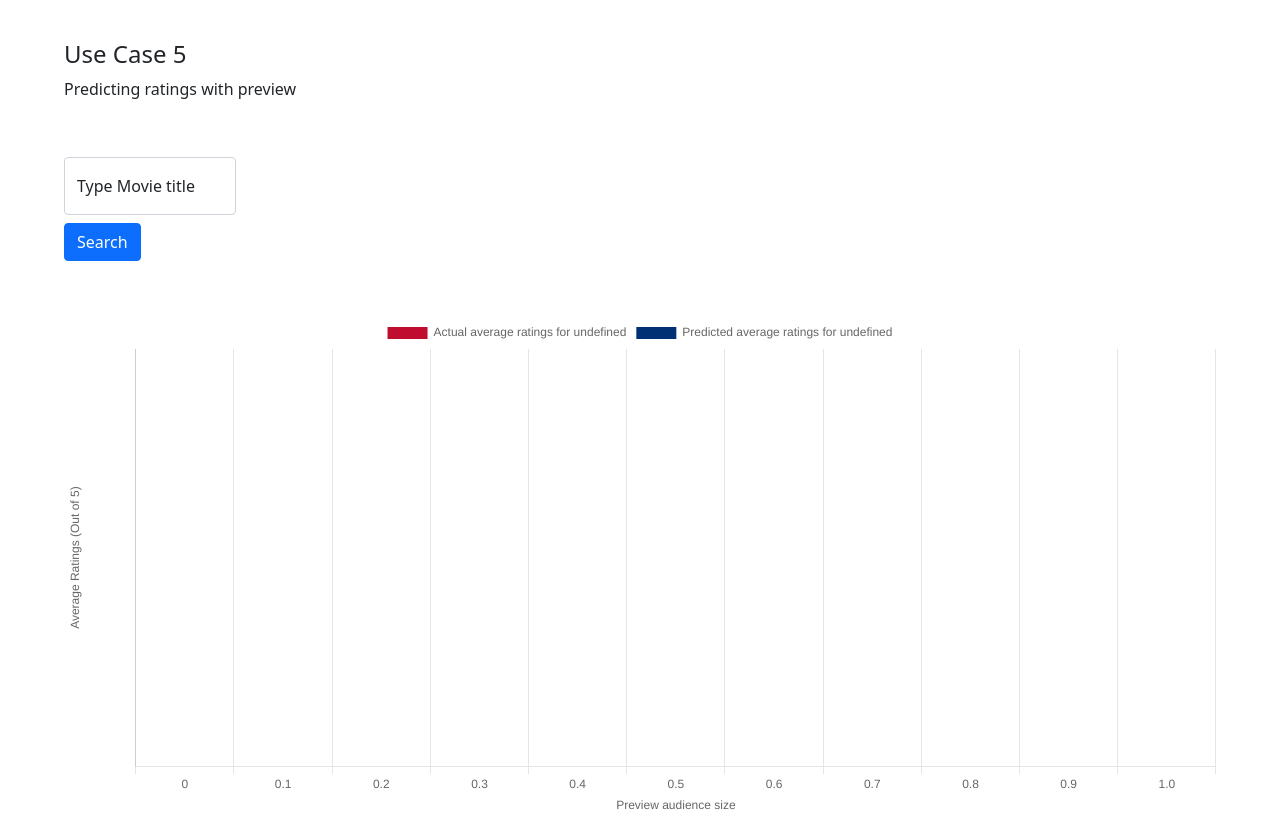
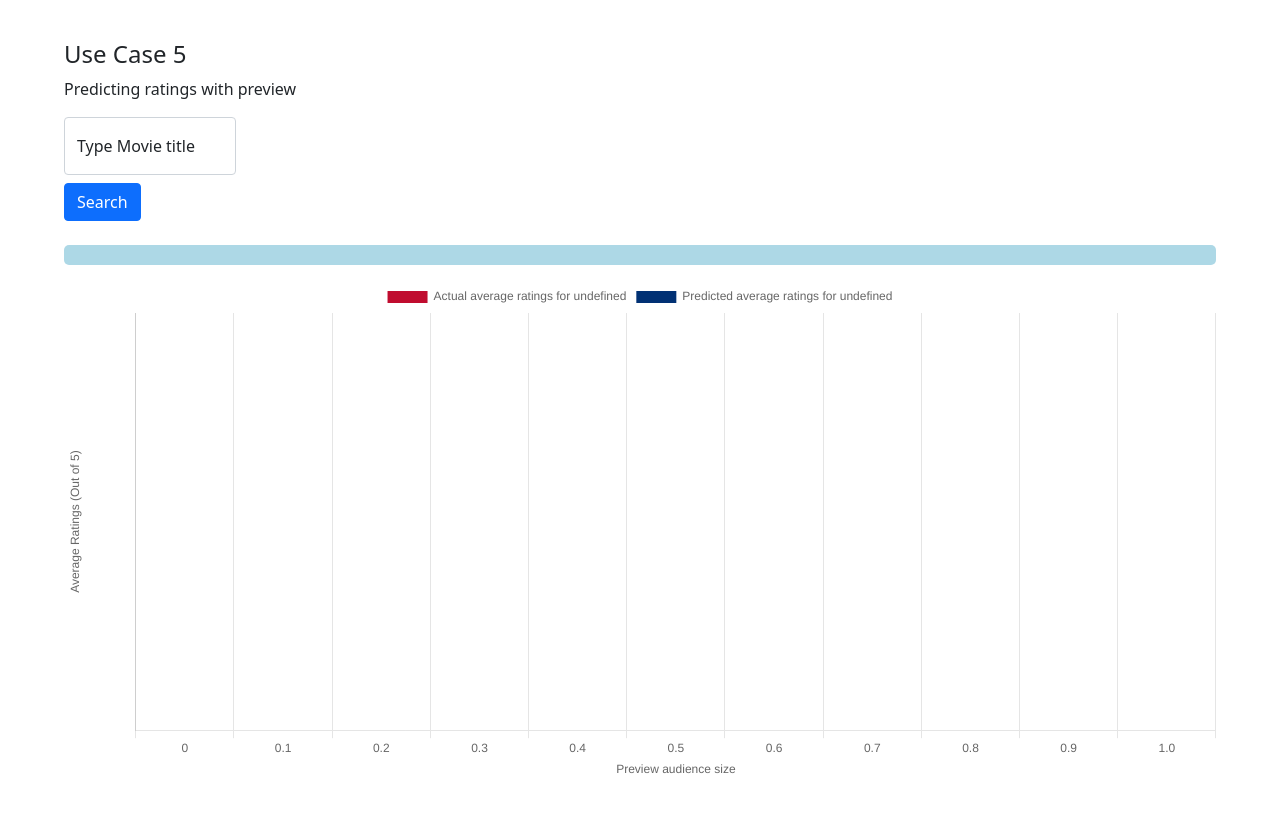
Before and after one commit to jameslee1237/COMP0022, a Flask app: template python/templates/use_case_5.html in a window 1280 px wide. Shown: the part 88-905 px from the top of the page. After the commit the page ends 862 px from the top, so only its background shows below. Run offline with Flask 2, Linux system fonts and the light colour scheme; the template is opened without the code that fills it, so the values that code supplies are empty; some libraries are stand-ins or nearby versions.

Commit message:
Added RMSE display for case 5

```diff
--- a/python/app.py
+++ b/python/app.py
@@ -2,6 +2,7 @@ import mysql.connector
 import pandas as pd
 import numpy as np
 import itertools
+import math
 from numpy import nan
 from mysql.connector import Error
 from mysql.connector import errorcode
@@ -785,7 +786,15 @@ class App:
             actual_aggregate_ratings.append(np.mean(y))
             predicted_aggregate_ratings.append(np.mean(y_all_pred))
 
-        return preview_size_labels, actual_aggregate_ratings, predicted_aggregate_ratings
+        def calculate_rmse(actual_data, predicted_data):
+            n = len(actual_data)
+            mse = sum((actual_data[i] - predicted_data[i])**2 for i in range(n)) / n
+            rmse = math.sqrt(mse)
+            return rmse
+
+        rmse = calculate_rmse(actual_aggregate_ratings, predicted_aggregate_ratings)
+
+        return preview_size_labels, actual_aggregate_ratings, predicted_aggregate_ratings, rmse
 
 
     # USE CASE 5 FUNCTIONS
@@ -820,13 +829,13 @@ class App:
                 result = cursor.fetchall()
                 cursor.close()
 
-                preview_size_labels, actual_av_ratings, predicted_av_ratings = self.predict_aggregate_ratings(result)
+                preview_size_labels, actual_av_ratings, predicted_av_ratings, rmse_error = self.predict_aggregate_ratings(result)
 
                 context['preview_size_labels'] = preview_size_labels
                 context['actual_av'] = actual_av_ratings
                 context['predicted_av'] = predicted_av_ratings
                 context['movie_title'] = movie_title
-                context['message'] = f'Completed ratings prediction for {movie_title}'
+                context['message'] = f'Completed ratings prediction for {movie_title}.\nRoot mean squared error (RMSE): {rmse_error:.3f}'
                 return context
             return None
 
--- a/python/static/use_case_5.css
+++ b/python/static/use_case_5.css
@@ -33,6 +33,13 @@ td, th {
     border-radius: 7px;
 }
 
+.message {
+    width: 100%;
+    padding: 10px 25px;
+    border-radius: 5px;
+    background-color: lightblue;
+}
+
 
 @media only screen and (max-width:768px) {
     .use-case-2-results {
--- a/python/templates/use_case_5.html
+++ b/python/templates/use_case_5.html
@@ -15,7 +15,7 @@
             <p>Predicting ratings with preview</p>
         </div>
     </div>
-    <form class="use-case-2-form" action="{{ url_for('uc_5') }}" method="POST">
+    <form class="use-case-5-form" action="{{ url_for('uc_5') }}" method="POST">
         <fieldset class="row mb-2">
             <div class="col-sm-2">
                 <div class="form-floating">
@@ -26,8 +26,10 @@
         </fieldset>
         <button type="submit" class="btn btn-primary">Search</button>
     </form>
-    <div class="use-case-2-results">
+    <br>
+    <div class="use-case-5-results">
         {% if context != None %}
+            {% set message = context['message'] %}
             {% if message != None %}
                 <p class="message">{{ message }}</p>
             {% endif %}
```
